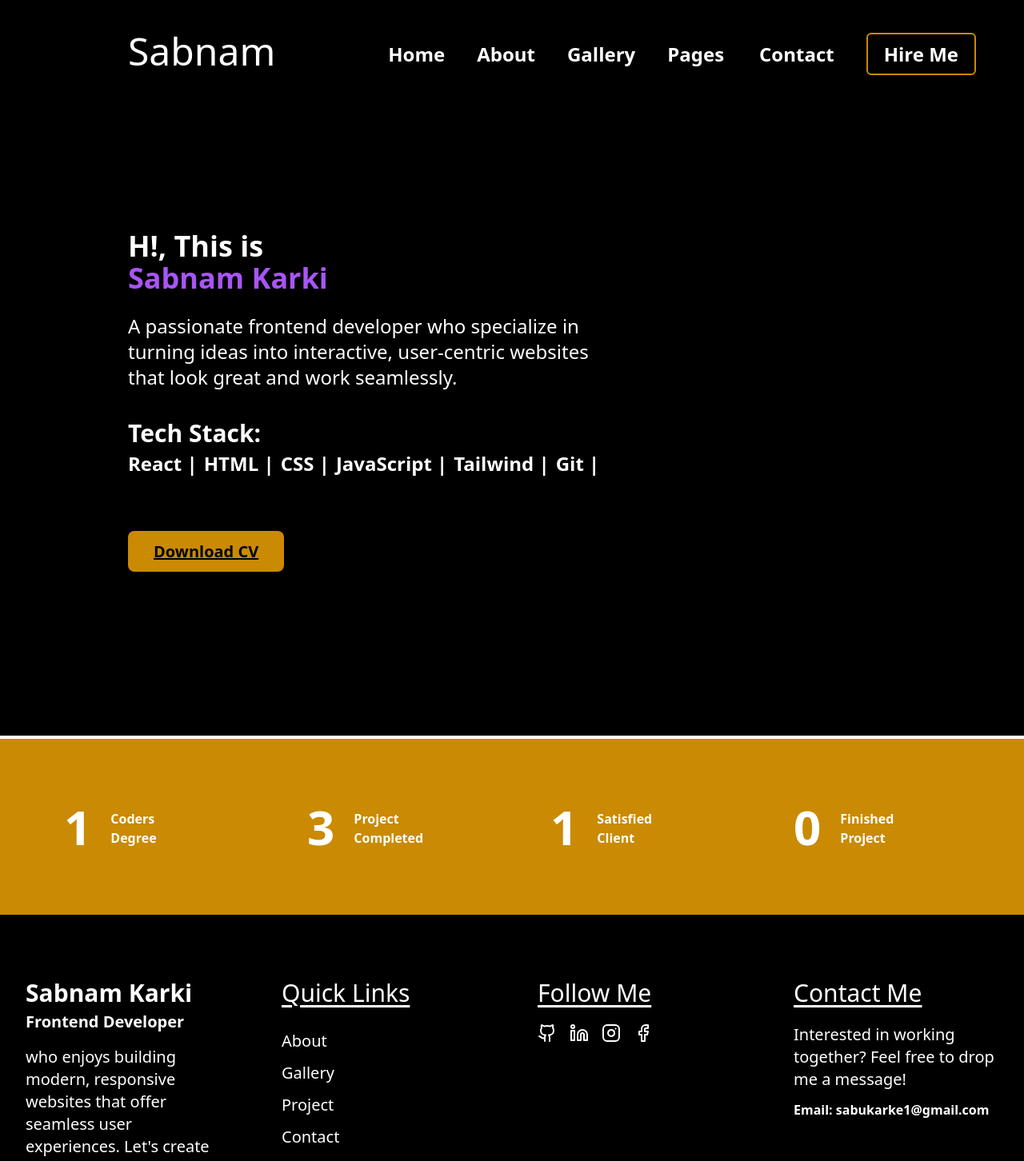
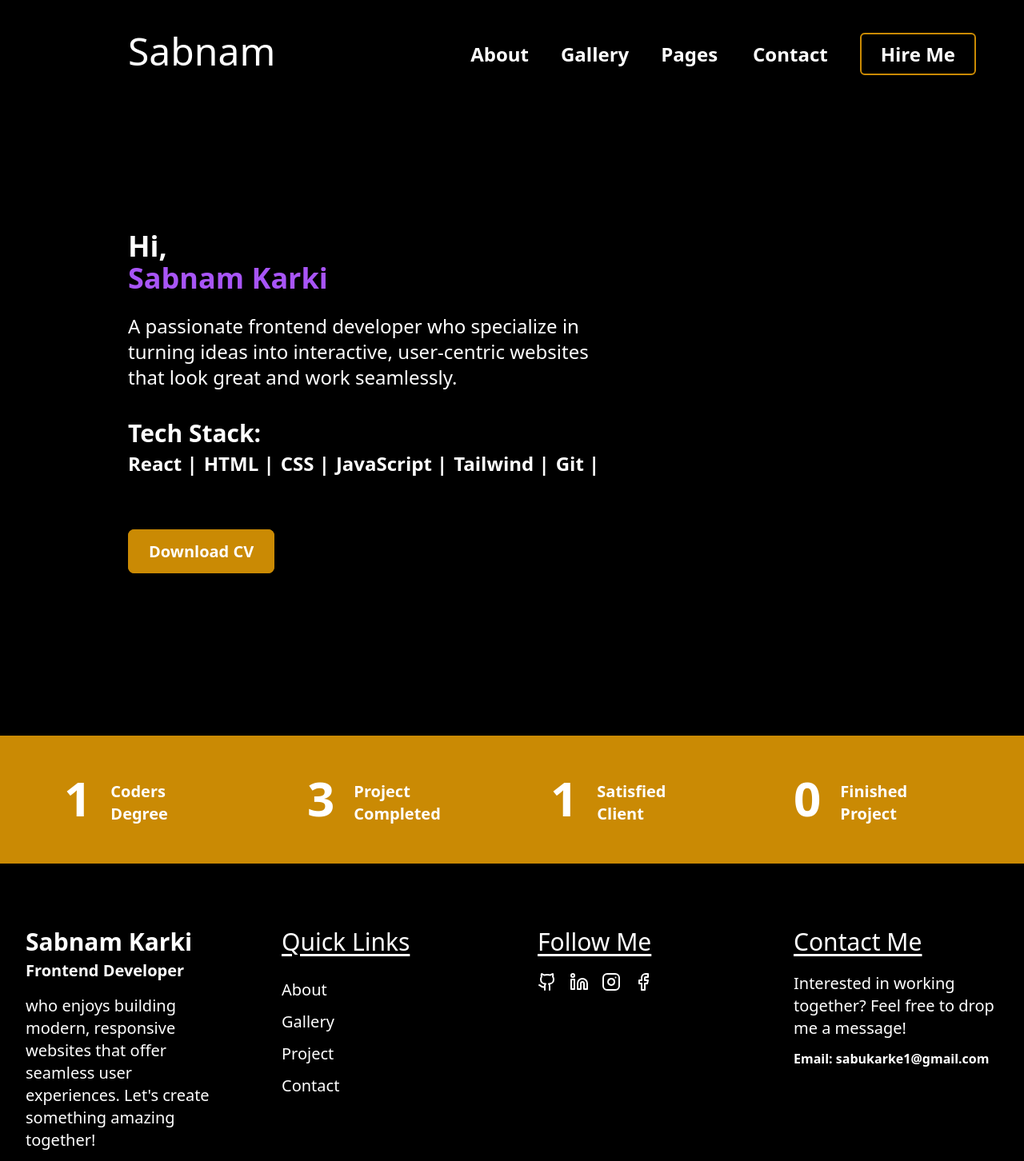
Before and after one commit to sabnam59/Portfolio, a React (Vite) app: page / in a window 1280 px wide. Shown: the top 1452 px of the page at 80% size. Built offline with nearby package versions, Linux system fonts and the light colour scheme.

Commit message:
toastify,changes in buttons

```diff
--- a/package.json
+++ b/package.json
@@ -15,7 +15,8 @@
     "lucide-react": "^0.487.0",
     "react": "^19.0.0",
     "react-dom": "^19.0.0",
-    "react-router-dom": "^7.4.1"
+    "react-router-dom": "^7.4.1",
+    "react-toastify": "^11.0.5"
   },
   "devDependencies": {
     "@eslint/js": "^9.21.0",
--- a/src/App.jsx
+++ b/src/App.jsx
@@ -10,6 +10,7 @@ import NotFound from "./components/NotFound";
 import Project from "./pages/project/Project";
 import Gallery from "./pages/galley/Gallery";
 import Home from "./pages/home/Home";
+import {ToastContainer} from 'react-toastify';
 
 
 export default function App() {
@@ -32,6 +33,9 @@ export default function App() {
    </Routes>
    <Footer/>
    </BrowserRouter>
+   <ToastContainer
+   position="top-center"
+   autoClose={2000} />
    </>
   );
 }
--- a/src/components/Footer.jsx
+++ b/src/components/Footer.jsx
@@ -12,7 +12,7 @@ const Footer = () => {
  };
 
   return (
-    <footer className="bg-black text-white py-20">
+    <footer className="bg-black text-white pt-20 pb-5">
       <div className="mx-auto md:pl-16 px-5 xl:max-w-7xl max-w-6xl xl:px-8">
         <div className="grid grid-cols-1 md:grid-cols-2 lg:grid-cols-4 gap-7 lg:gap-5 md:gap-20 xl:gap-16">
           <div>
--- a/src/components/Navbar.jsx
+++ b/src/components/Navbar.jsx
@@ -18,8 +18,10 @@ const Navbar = () => {
           className="shadow py-10 px-5 md:pl-16
           flex justify-between xl:pl-40 xl:pr-10 items-center "
         >
-          <div className="bold items-center flex text-xl lg:text-4xl xl:text-5xl  md:hidden lg:flex">
+          <div  className="bold items-center flex text-xl lg:text-4xl xl:text-5xl  md:hidden lg:flex">
+            <Link to="/">
             Sabnam
+            </Link>
           </div>
 
           <div className="sm:hidden" onClick={handleClick}>
@@ -36,13 +38,13 @@ const Navbar = () => {
                   : "hidden md:flex fixed"
               }`}
           >
-            <Link
+            {/* <Link
               to="/"
               onClick={handleClick}
-              className="hover:text-amber-400 self-center "
+              className="hover:text-amber-400 self-center"
             >
               Home
-            </Link>
+            </Link> */}
 
             <Link
               to="/about"
@@ -94,10 +96,8 @@ const Navbar = () => {
             >Contact</Link>
 
             <button className="items-center cursor-pointer transition delay-150 duration-300 ease-in-out hover:-translate-y-1 hover:scale-110">
-              <span className=" border-2 border-yellow-600 px-5 py-2 rounded-md hover:text-amber-400">
-                Hire Me
-                <i className="fa-solid fa-angles-right"></i>
-              </span>
+              <span className=" border-2 border-yellow-600 px-6 py-2 rounded-md ">
+                Hire Me  </span>
             </button>
           </div>
         </div>
--- a/src/pages/contact/Contact.jsx
+++ b/src/pages/contact/Contact.jsx
@@ -1,5 +1,6 @@
 import axios from "axios";
 import React, { useState } from "react";
+import {toast} from 'react-toastify';
 
 const Contact = () => {
 
@@ -27,6 +28,20 @@ const Contact = () => {
     }
 
     await axios.post("https://getform.io/f/byvkdmda",data);
+
+
+    toast.success('Form Sbumitted Successfully', {
+      position :"top-center",
+      // autoClose: 300,
+      });
+
+   setcontactData(
+    {
+      name: "",
+      email: "",
+      message: "",
+    }
+   )
 
   }
   console.log(contactData);
--- a/src/pages/home/Home.jsx
+++ b/src/pages/home/Home.jsx
@@ -1,12 +1,12 @@
-import React, { useEffect, useState } from "react";
+import React from "react";
 import { Link } from "react-router-dom";
 
 const Home = () => {
   return (
     <>
       <section id="home" className="relative bg-black text-white">
-        {/* <div className="absolute right-13 top-5   bg-white  bg-[url('/images/myphoto1.png')] h-100 w-100 rounded-lg"></div> */}
-        {/* <div
+        {/* <div className="relative right-13 top-5   bg-white  bg-[url('/images/myphoto1.png')] rounded-lg"></div>
+        <div
           style={{
             backgroundImage: "url('/images/myphoto1.png')",
             height: "300px",
@@ -18,7 +18,7 @@ const Home = () => {
 
         <div className="xl:p-40 lg:pt-32 pt-10 p-5 md:p-20 lg:pl-20">
           <h1 className="text-xl sm:text-5xl md:text-4xl font-semibold leading-tight mb-6">
-            H!, This is
+            Hi,
             <br/>
             <a href="#" className="text-purple-500">
               Sabnam Karki
@@ -43,8 +43,8 @@ const Home = () => {
 
           <Link to="#">
             {" "}
-            <button className="transition delay-150 duration-300 ease-in-out hover:-translate-y-1 hover:scale-110 hover:bg-amber-600 mb-14 ">
-              <span className=" bg-yellow-600 rounded-lg cursor-pointer px-8 py-3 text-xl font-semibold text-black underline">
+            <button className="transition delay-150 duration-300  mb-14 ">
+              <span className="text-white bg-yellow-600 hover:bg-transparent border-2 border-yellow-600  rounded-lg cursor-pointer px-6 py-3 text-xl font-semibold">
                 Download CV
               </span>{" "}
             </button>
@@ -52,11 +52,11 @@ const Home = () => {
         </div>
       </section>
 
-      <div className="bg-yellow-600 py-20 text-white mt-1">
+      <div className="bg-yellow-600 py-12 text-white">
         <div className="grid grid-cols-2 lg:grid-cols-4 mx-auto md:max-w-7xl md:pl-20 px-5 gap-9">
           <div className="flex space-x-6">
             <h1 className="font-semibold text-6xl">1</h1>
-            <ul className="font-bold pt-2">
+            <ul className="font-bold lg:text-xl pt-2">
               <li>Coders</li>
               <li>Degree</li>
             </ul>
@@ -64,7 +64,7 @@ const Home = () => {
 
           <div className="flex space-x-6">
             <h1 className="font-semibold text-6xl">3</h1>
-            <ul className="font-bold pt-2">
+            <ul className="font-bold lg:text-xl pt-2">
               <li>Project</li>
               <li>Completed</li>
             </ul>
@@ -72,7 +72,7 @@ const Home = () => {
 
           <div className="flex space-x-6">
             <h2 className="text-6xl font-semibold">1</h2>
-            <ul className="font-bold pt-2">
+            <ul className="font-bold lg:text-xl pt-2">
               <li>Satisfied</li>
               <li>Client</li>
             </ul>
@@ -80,7 +80,7 @@ const Home = () => {
 
           <div className="flex space-x-6">
             <h2 className="text-6xl font-semibold">0</h2>
-            <ul className="font-bold pt-2">
+            <ul className="font-bold lg:text-xl pt-2">
               <li>Finished</li>
               <li>Project</li>
             </ul>
```
Also changed, not shown: 1 other file (tests, documents, lock files or other folders).
